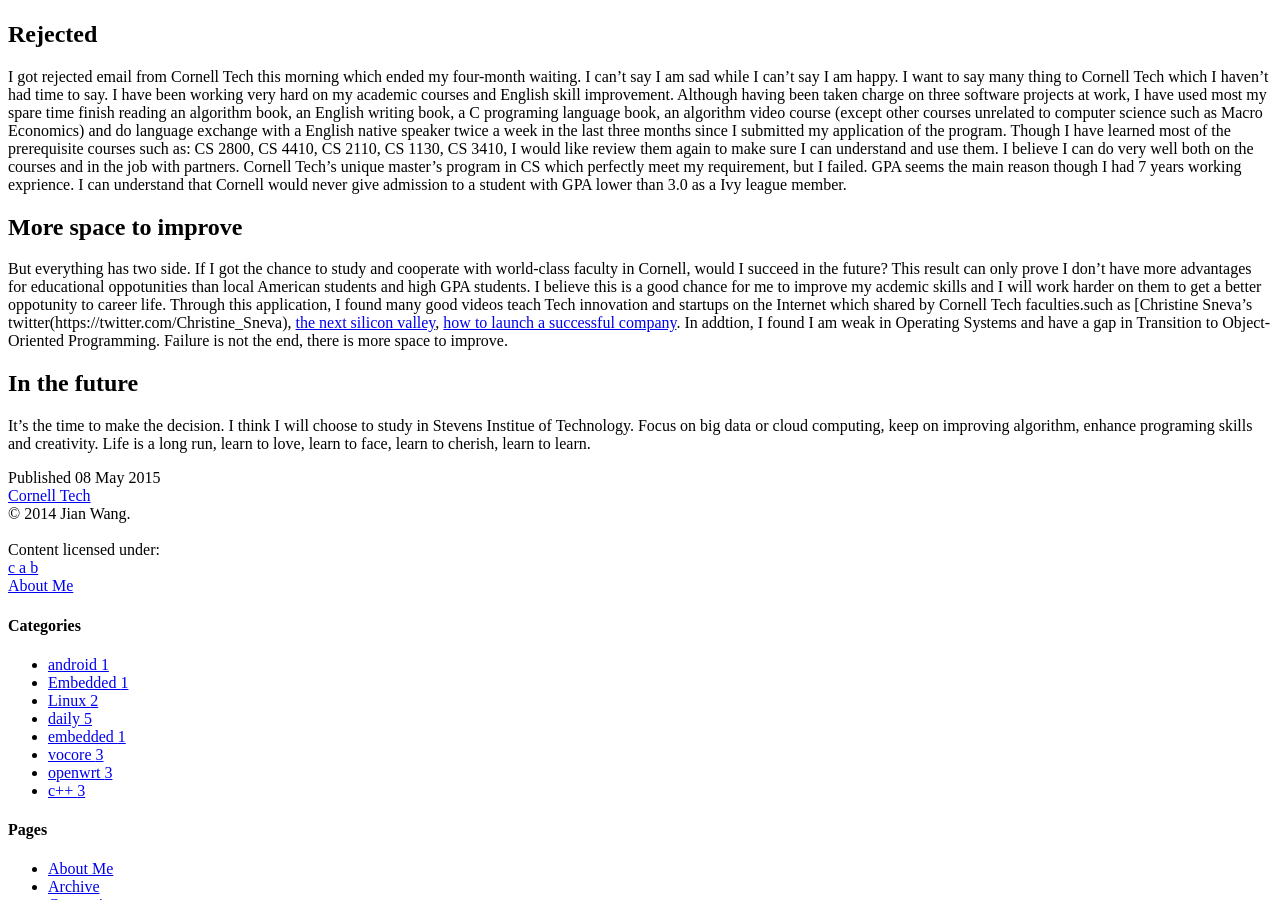
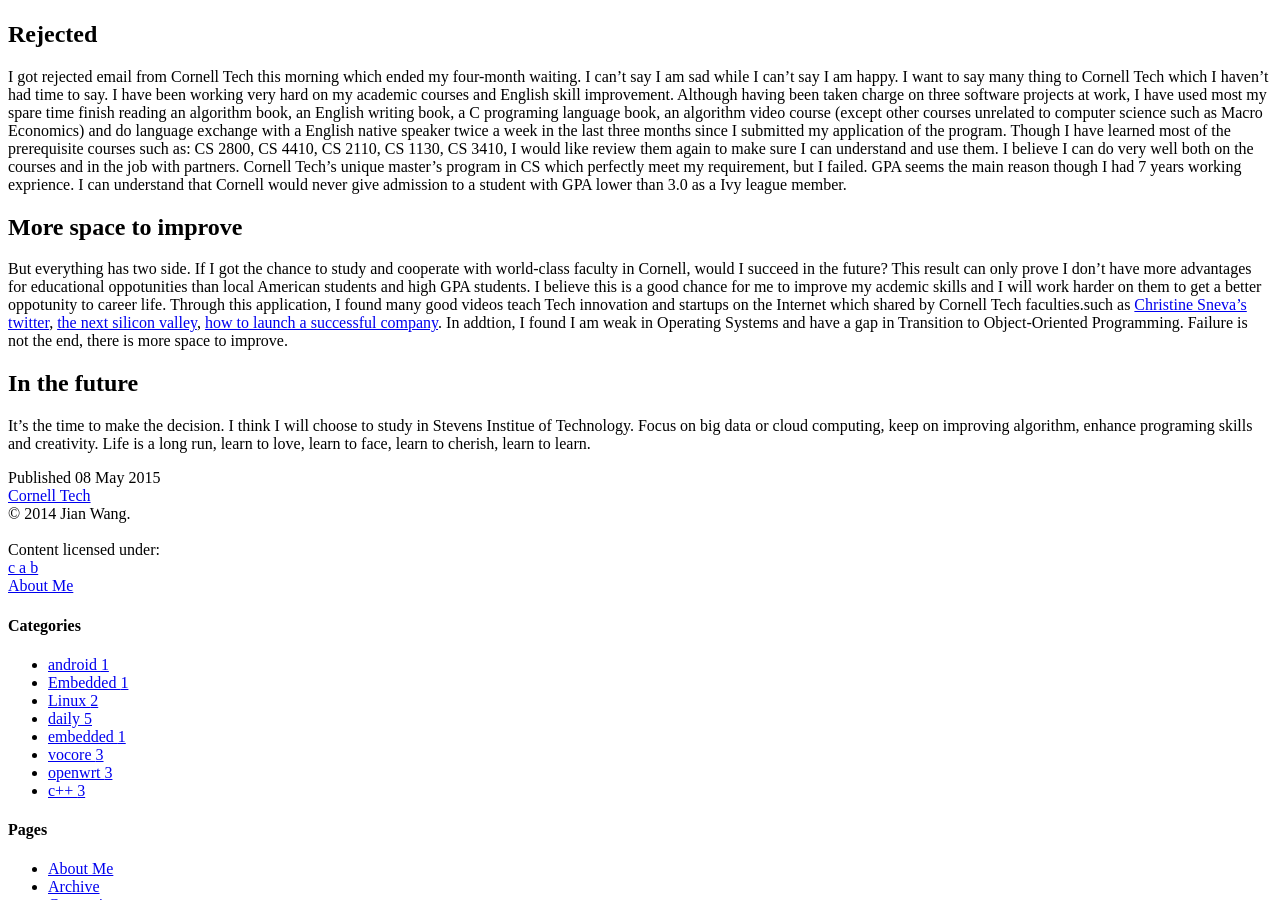
Before and after one commit to jianw851/jianw851.github.io, a Jekyll site: the page built from _posts/2015-5-8-After-rejected-by-Cornell-Tech.md, in a window 1280 px wide and 900 px high, scrolled down 318 px. Built offline with Jekyll 4.4.1, drawn with Linux system fonts in a browser that asks for light colours; nearby versions of some CDN libraries; library files that are not in the unit come from our copies; comment, search, counter and statistics services are not loaded.

Commit message:
Update 2015-5-8-After-rejected-by-Cornell-Tech.md

```diff
--- a/_posts/2015-5-8-After-rejected-by-Cornell-Tech.md
+++ b/_posts/2015-5-8-After-rejected-by-Cornell-Tech.md
@@ -16,7 +16,7 @@
    Cornell Tech's unique master's program in CS which perfectly meet my requirement, but I failed. GPA seems the main reason though I had 7 years working exprience. I can understand that Cornell would never give admission to a student with GPA lower than 3.0 as a Ivy league member.
 
 ## More space to improve
-   But everything has two side. If I got the chance to study and cooperate with world-class faculty in Cornell, would I succeed in the future? This result can only prove I don't have more advantages for educational oppotunities than local American students and high GPA students. I believe this is a good chance for me to improve my acdemic skills and I will work harder on them to get a better oppotunity to career life. Through this application, I found many good videos teach Tech innovation and startups on the Internet which shared by Cornell Tech faculties.such as [Christine Sneva's twitter(https://twitter.com/Christine_Sneva), [the next silicon valley](http://www.usnews.com/news/college-of-tomorrow/articles/2015/04/01/the-next-silicon-valley), [how to launch a successful company](http://tech.cornell.edu/news/4-lessons-from-david-tisch-on-how-to-launch-a-successful-company). In addtion, I found I am weak in Operating Systems and have a gap in Transition to Object-Oriented Programming. Failure is not the end, there is more space to improve.
+   But everything has two side. If I got the chance to study and cooperate with world-class faculty in Cornell, would I succeed in the future? This result can only prove I don't have more advantages for educational oppotunities than local American students and high GPA students. I believe this is a good chance for me to improve my acdemic skills and I will work harder on them to get a better oppotunity to career life. Through this application, I found many good videos teach Tech innovation and startups on the Internet which shared by Cornell Tech faculties.such as [Christine Sneva's twitter](https://twitter.com/Christine_Sneva), [the next silicon valley](http://www.usnews.com/news/college-of-tomorrow/articles/2015/04/01/the-next-silicon-valley), [how to launch a successful company](http://tech.cornell.edu/news/4-lessons-from-david-tisch-on-how-to-launch-a-successful-company). In addtion, I found I am weak in Operating Systems and have a gap in Transition to Object-Oriented Programming. Failure is not the end, there is more space to improve.
 
 ## In the future
    It's the time to make the decision. I think I will choose to study in Stevens Institue of Technology. Focus on big data or  cloud computing, keep on improving algorithm, enhance programing skills and creativity. Life is a long run, learn to love, learn to face, learn to cherish, learn to learn.
```
